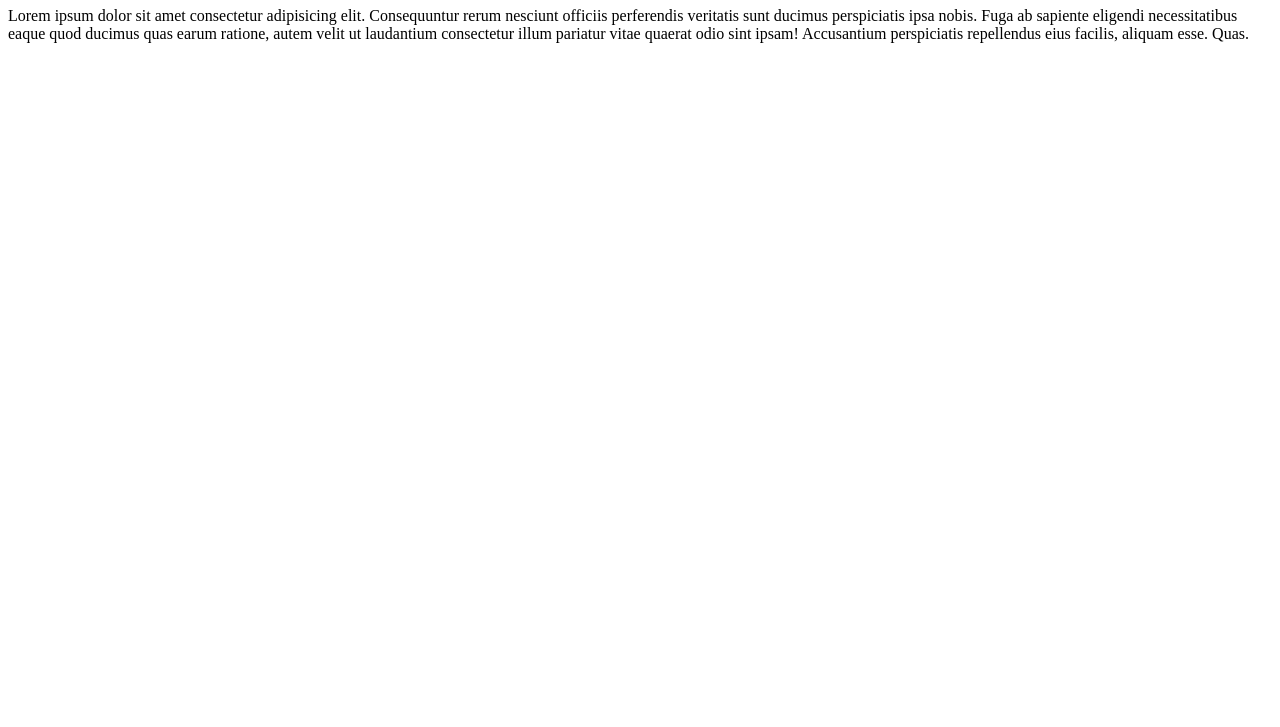
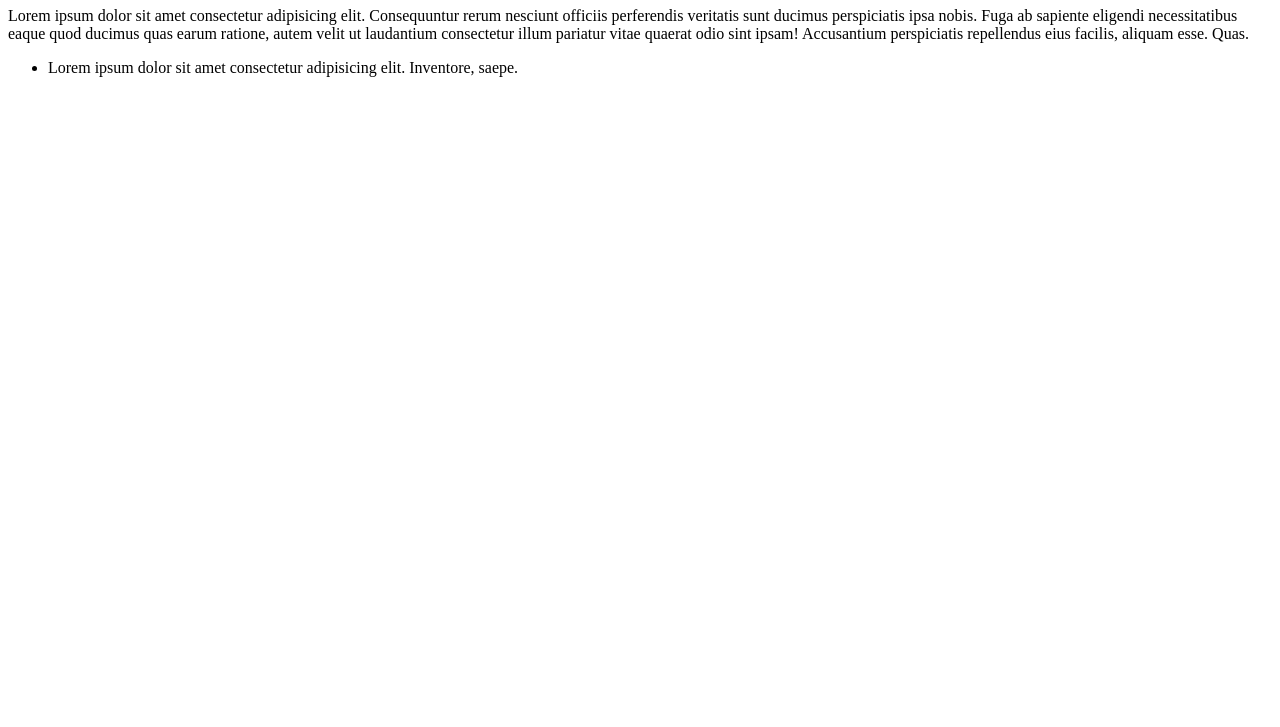
Before and after one commit to ngrlearningjourney/test-git-2, a plain HTML site: page index.html in a window 1280 px wide. Shown: the part 73-800 px from the top of the page. Drawn offline with Linux system fonts and the light colour scheme.

Commit message:
menambahkan list di index.html

```diff
--- a/index.html
+++ b/index.html
@@ -9,5 +9,8 @@
 <body>
     <h1>Hello world</h1>
     <p>Lorem ipsum dolor sit amet consectetur adipisicing elit. Consequuntur rerum nesciunt officiis perferendis veritatis sunt ducimus perspiciatis ipsa nobis. Fuga ab sapiente eligendi necessitatibus eaque quod ducimus quas earum ratione, autem velit ut laudantium consectetur illum pariatur vitae quaerat odio sint ipsam! Accusantium perspiciatis repellendus eius facilis, aliquam esse. Quas.</p>
+    <ul>
+        <li>Lorem ipsum dolor sit amet consectetur adipisicing elit. Inventore, saepe.</li>
+    </ul>
 </body>
 </html>
```
